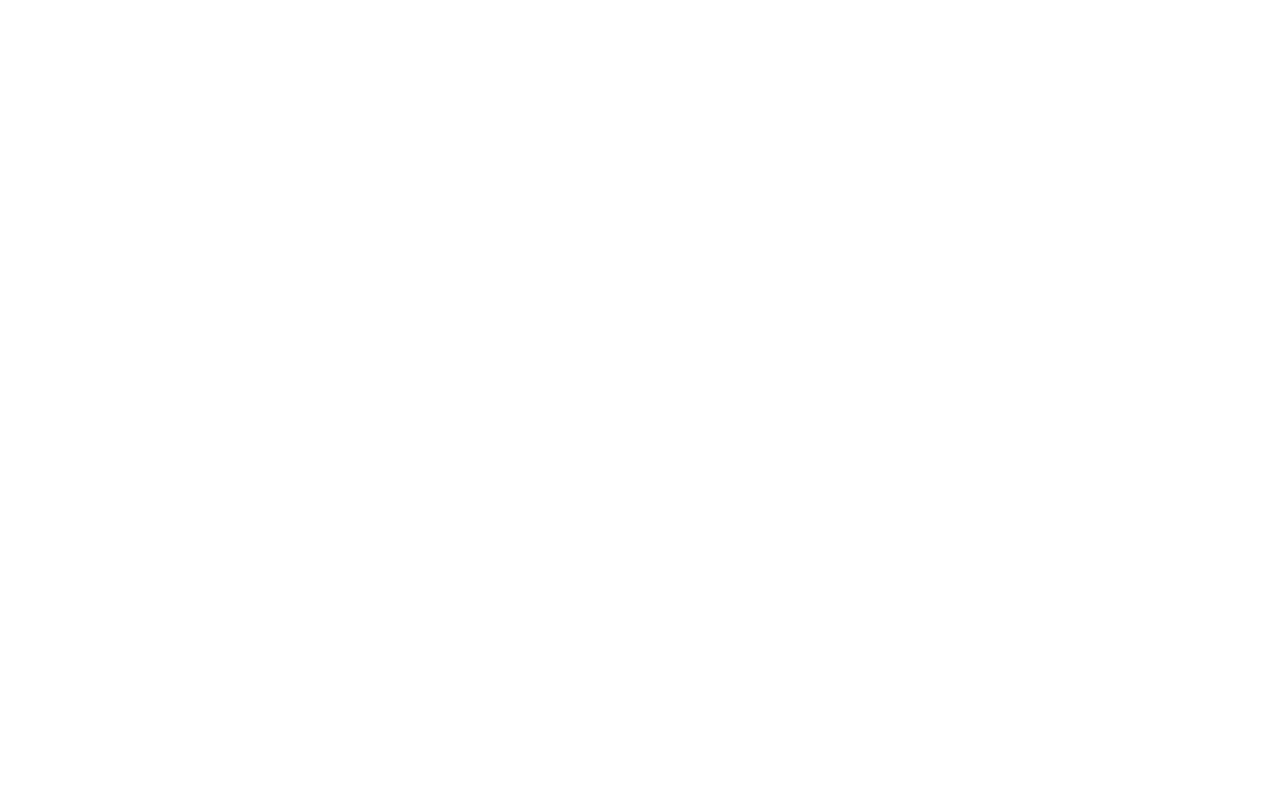
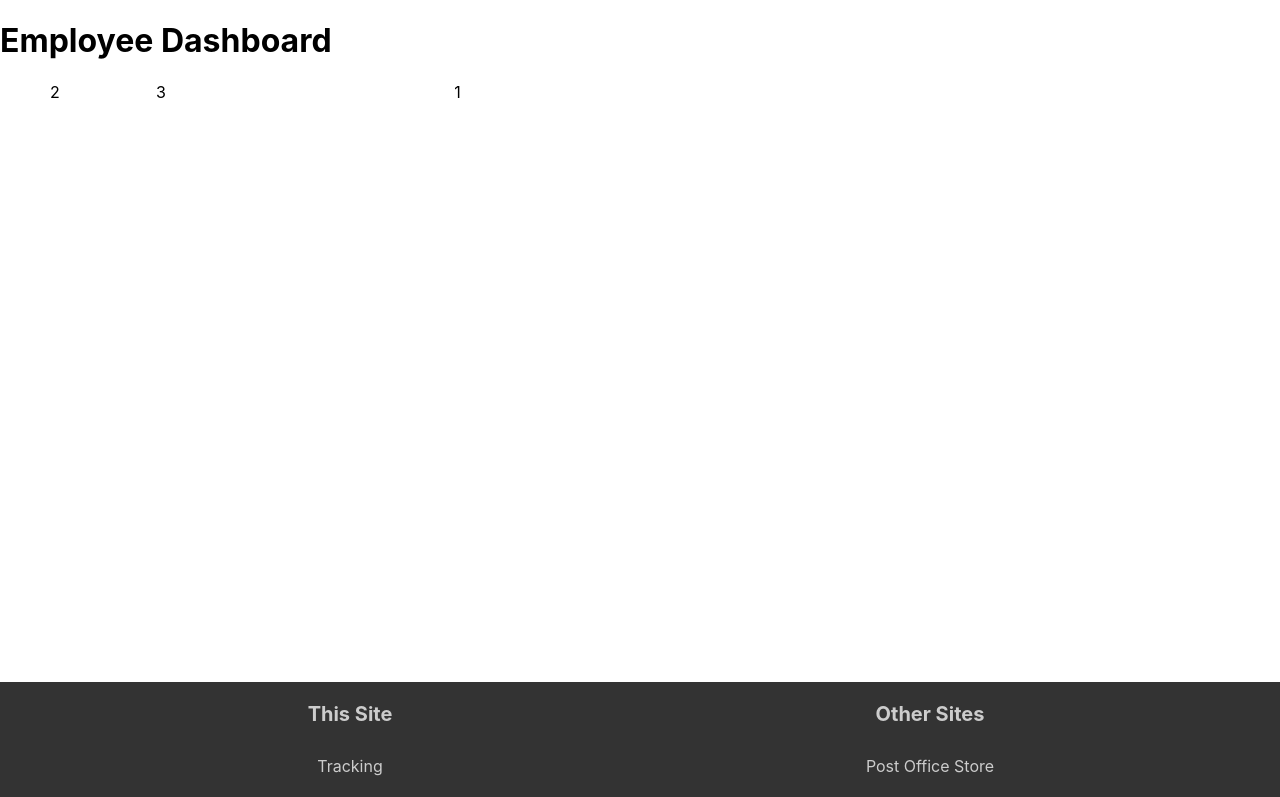
Before and after one commit to LuisangelE-04/Database-Project, a React (Create React App) app: page /employeedashboard in a window 1280 px wide. Before the commit this address had no page. Shown: the top 797 px of the page. Built offline with nearby package versions, Linux system fonts and the light colour scheme.

Commit message:
add employee dashboard page

```diff
--- a/src/App.js
+++ b/src/App.js
@@ -7,6 +7,7 @@ import Landing from './pages/Landing';
 import Tracking from './pages/Tracking';
 import EmployeeLogin from './pages/EmployeeLogin';
 import EmployeeRegister from './pages/EmployeeRegister';
+import EmployeeDashboard from "./pages/EmployeeDashboard";
 
 function App() {
   return (
@@ -17,6 +18,7 @@ function App() {
       <Route path="/tracking" element={<Tracking />} />
       <Route path="/employeelogin" element={<EmployeeLogin />} />
       <Route path="/employeeregister" element={<EmployeeRegister />} />
+      <Route path="/employeedashboard" element={<EmployeeDashboard />} />
     </Routes>
   );
 }
--- a/src/components/Footer.js
+++ b/src/components/Footer.js
@@ -25,8 +25,8 @@ const Footer = () => {
               <span className="footer-titles">Other Sites</span>
               <nav>
                 <ul>
-                  <li><a href="#">Post Office Store</a></li>
-                  <li><a href="employeelogin">Employee Login</a></li>
+                  <li><a href="/employeedashboard">Post Office Store</a></li>
+                  <li><a href="/employeelogin">Employee Login</a></li>
                 </ul>
               </nav>
             </div>
--- /dev/null
+++ b/src/css/Dashboard.css
@@ -0,0 +1,18 @@
+.dashboard-container {
+  padding: 0 50px;
+}
+
+.dashboard-grid {
+  display: grid;
+  grid-template-rows: repeat(6, 100px);
+  grid-template-columns: repeat(12, auto);
+  /*outline: solid 3px black;
+  border-radius: 15px;*/
+}
+
+.item-1 {
+  grid-row-start: 1;
+  grid-row-end: 3;
+  grid-column-start: 5;
+  grid-column-end: 9;
+}
--- /dev/null
+++ b/src/pages/EmployeeDashboard.js
@@ -0,0 +1,29 @@
+import React, { useState, useEffect } from 'react';
+import Footer from "../components/Footer";
+import "../css/Dashboard.css";
+
+const EmployeeDashboard = () => {
+  return (
+    <>
+    <div>
+    <h1>Employee Dashboard</h1>
+      <div className="dashboard-container">
+        <div className="dashboard-grid">
+          <div className="item-1">
+            1
+          </div>
+          <div className="item-2">
+            2
+          </div>
+          <div className="item-2">
+            3
+          </div>
+        </div>
+      </div>
+    </div>
+    <Footer />
+    </>
+  );
+};
+
+export default EmployeeDashboard;
```
